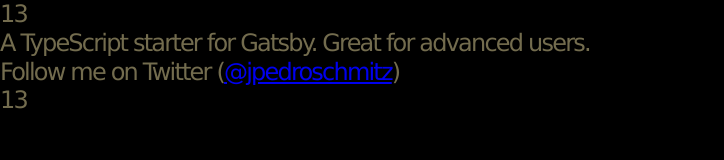
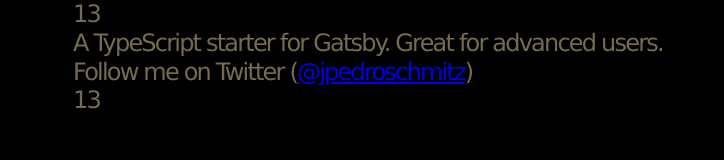
Before and after one commit to NataliaIlina/portfolio-new, a Gatsby site: page / in a window 1280 px wide. Shown: the whole page, without its empty margins (0-724 px from the left). Built offline with nearby package versions, Linux system fonts and the light colour scheme; Gatsby itself is replaced by a stand-in of ours.

Commit message:
add theme & layout

```diff
--- /dev/null
+++ b/src/components/Layout/Layout.styled.ts
@@ -0,0 +1,16 @@
+import styled from 'styled-components';
+
+export const SLayout = styled.div`
+  width: 100%;
+  padding: 0 16px;
+
+  ${(props) => props.theme.media.up('sm')} {
+    padding: 0 32px;
+  }
+
+  ${(props) => props.theme.media.up('md')} {
+    max-width: 1230px;
+    padding: 0 48px;
+    margin: 0 auto;
+  }
+`;
--- /dev/null
+++ b/src/components/Layout/Layout.tsx
@@ -0,0 +1,14 @@
+import React from 'react';
+import Header from '@/components/Header/Header';
+import Footer from '@/components/Footer/Footer';
+import { SLayout } from './Layout.styled';
+
+const Layout: React.FC = ({ children }) => (
+  <SLayout>
+    <Header />
+    <main>{children}</main>
+    <Footer />
+  </SLayout>
+);
+
+export default Layout;
--- a/src/pages/index.tsx
+++ b/src/pages/index.tsx
@@ -1,22 +1,21 @@
 import React from 'react';
 import { PageProps } from 'gatsby';
-import Header from '@/components/Header/Header';
-import Footer from '@/components/Footer/Footer';
 import GlobalStyle from '@/styled/global';
+import { ThemeProvider } from 'styled-components';
+import theme from '@/styled/theme';
+import Layout from '@/components/Layout/Layout';
 
 const Home: React.FC<PageProps> = () => (
-  <>
+  <ThemeProvider theme={theme}>
     <GlobalStyle />
-    <Header />
-    <main>
+    <Layout>
       <p>A TypeScript starter for Gatsby. Great for advanced users.</p>
       <p>
         Follow me on Twitter (
         <a href="https://twitter.com/jpedroschmitz">@jpedroschmitz</a>)
       </p>
-    </main>
-    <Footer />
-  </>
+    </Layout>
+  </ThemeProvider>
 );
 
 export default Home;
--- a/src/styled/global.ts
+++ b/src/styled/global.ts
@@ -4,15 +4,29 @@
 const GlobalStyle = createGlobalStyle`
   ${reset}
 
+  html {
+     min-width: 320px;
+  }
+
   body {
-    background-color: #000000;
-    font-family: Verdana;
+    background-color: ${(props) => props.theme.colors.background.default};
+    font-family: ${(props) => props.theme.fontFamily.default};
     font-size: 24px;
     line-height: 1.2;
     font-weight: 400;
     letter-spacing: -0.075em;
-    color: #736c4e;
+    color: ${(props) => props.theme.colors.text.secondary};
+    width: 100%;
+    box-sizing: border-box;
+  }
+
+  *,
+  *::before,
+  *::after {
+    box-sizing: inherit;
   }
 `;
 
+// 1230 внутри сетки
+
 export default GlobalStyle;
--- /dev/null
+++ b/src/styled/theme.ts
@@ -0,0 +1,34 @@
+import type { TBreakpoint } from 'styled-components';
+
+export const breakpoints = {
+  xs: 0,
+  sm: 768,
+  md: 1024,
+  lg: 1280,
+};
+
+const theme = {
+  breakpoints,
+  media: {
+    down: (value: TBreakpoint): string =>
+      `@media (max-width: ${breakpoints[value]}px)`,
+    up: (value: TBreakpoint): string =>
+      `@media (min-width: ${breakpoints[value]}px)`,
+  },
+  colors: {
+    text: {
+      primary: '#dab50b',
+      secondary: '#736c4e',
+    },
+    background: {
+      default: '#000000',
+    },
+  },
+  fontFamily: {
+    default: 'Verdana',
+    secondary: 'Georgia',
+  },
+  space: [],
+};
+
+export default theme;
```
Also changed, not shown: src/declarations.d.ts (+27 -1 lines), 1 other file.
